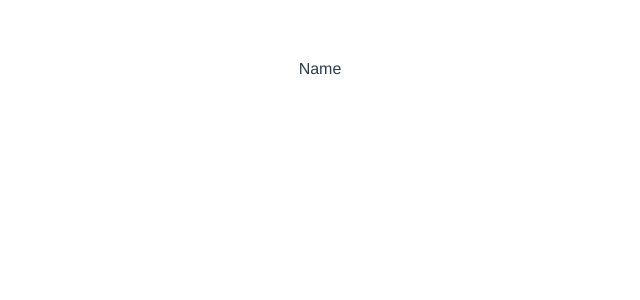
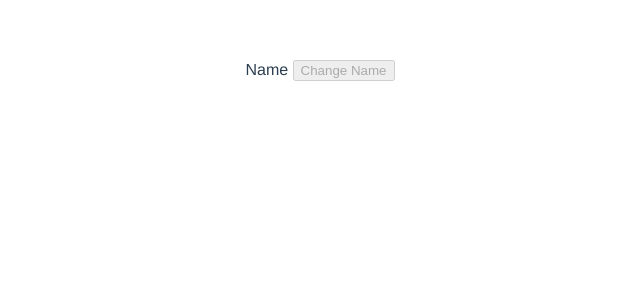
Before and after one commit to Arunscape/vue-tutorial, a Vue app: page / in a window 1280 px wide. Shown: the top 300 px of the page, without its empty margins (320-960 px from the left). Built offline with nearby package versions, Linux system fonts and the light colour scheme.

Commit message:
more interpolation

```diff
--- a/src/components/Skills.vue
+++ b/src/components/Skills.vue
@@ -2,6 +2,11 @@
   <div class="hello">
     <!-- vue interpolation -->
     {{ name }}
+
+    <!-- v-on:click is a vue directive -->
+    <button v-on:click="changeName" v-bind:disabled="btnState">
+      Change Name
+    </button>
   </div>
 </template>
 
@@ -10,7 +15,8 @@ export default {
   name: "Skills",
   data() {
     return {
-      name: "Name"
+      name: "Name",
+      btnState: true
     };
   }
 };
```
